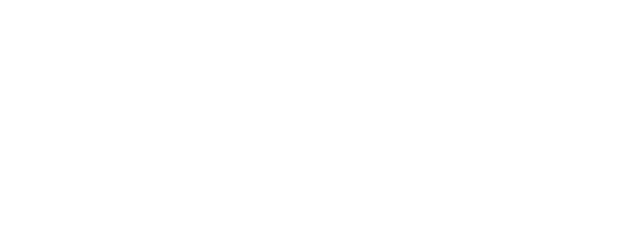
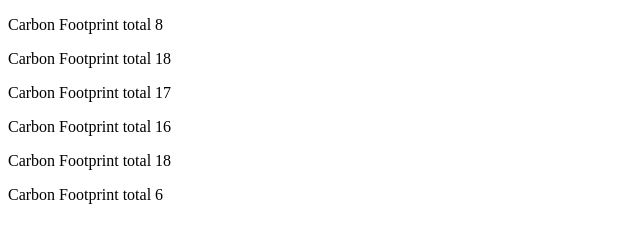
Before and after one commit to CIT93/simerjeets-pub, a plain HTML site: page w4/index.html in a window 1280 px wide. Shown: the whole page, without its empty margins (0-640 px from the left). Drawn offline with Linux system fonts and the light colour scheme.

Commit message:
updated output to DOM

```diff
--- a/w4/index.html
+++ b/w4/index.html
@@ -4,10 +4,13 @@
     <meta charset="UTF-8">
     <meta name="viewport" content="width=device-width, initial-scale=1.0">
     <title> Week 3 Code Along - Primitives </title>
-    <script src="main.js"></script>
     <title>Week 4 - Carbon Footprint</title>
 </head>
 <body>
-    <h1></h1>
+    <div id = "output">
+
+    </div>
+    <script src="main.js"></script>
+
 </body>
 </html>
--- a/w4/main.js
+++ b/w4/main.js
@@ -17,6 +17,8 @@ function determineHouseHoldPts(numberInHousehold) {
   } else if (numberInHousehold > 5) {
     houseHoldPoints = 2;
   }
+
+  return houseHoldPoints;
 
 }
 
@@ -47,7 +49,13 @@ function start(houseHoldMembers, houseSize) {
 }
 
 function displayOutput() {
-
+  for (arr of cfpData) {
+    console.log(arr)
+    const output = document.getElementById("output");
+    const newP = document.createElement("p");
+    newP.textContent = `Carbon Footprint total ${arr[4]}`;
+    output.appendChild(newP)
+  }
 }
 
 start(5, "apartment");
```
